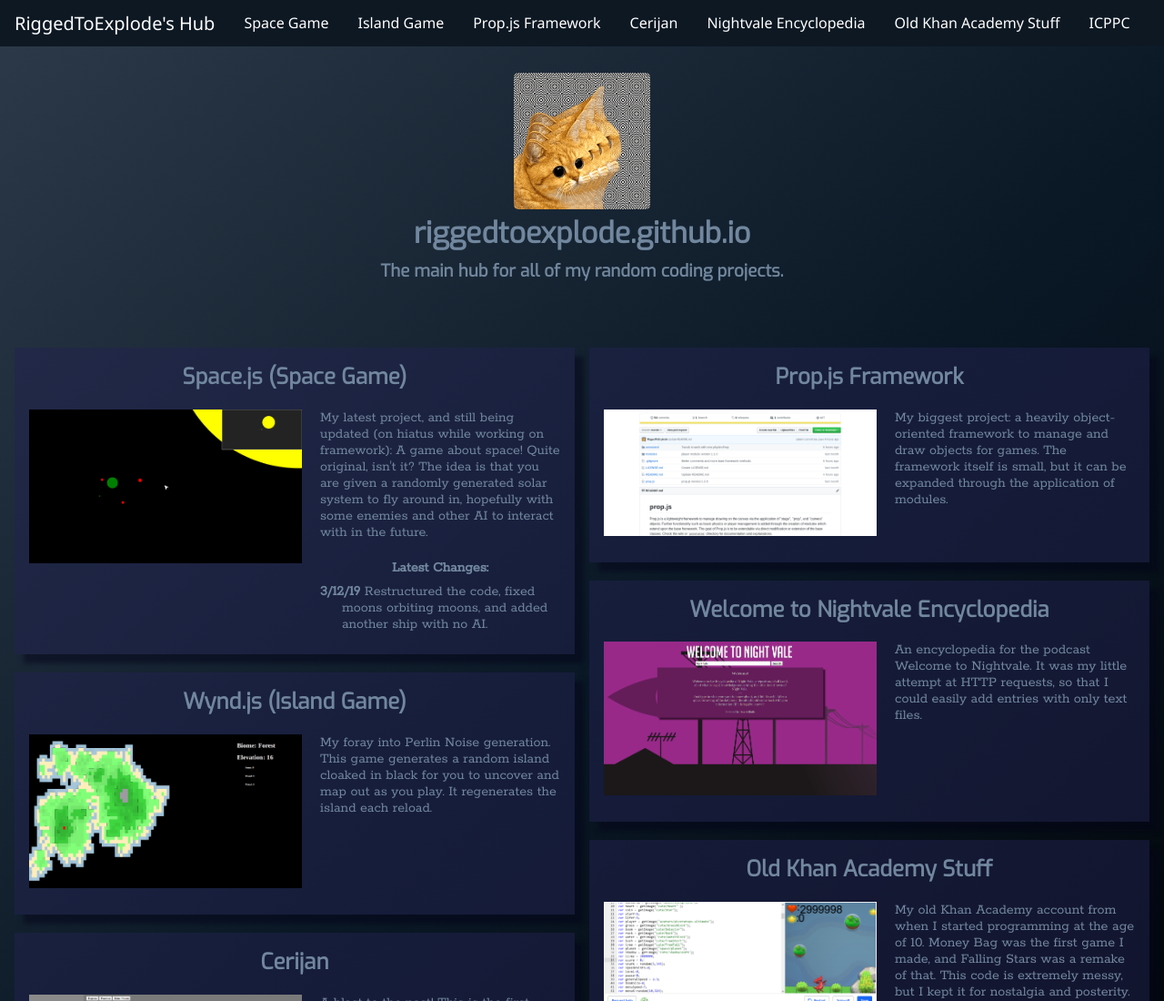
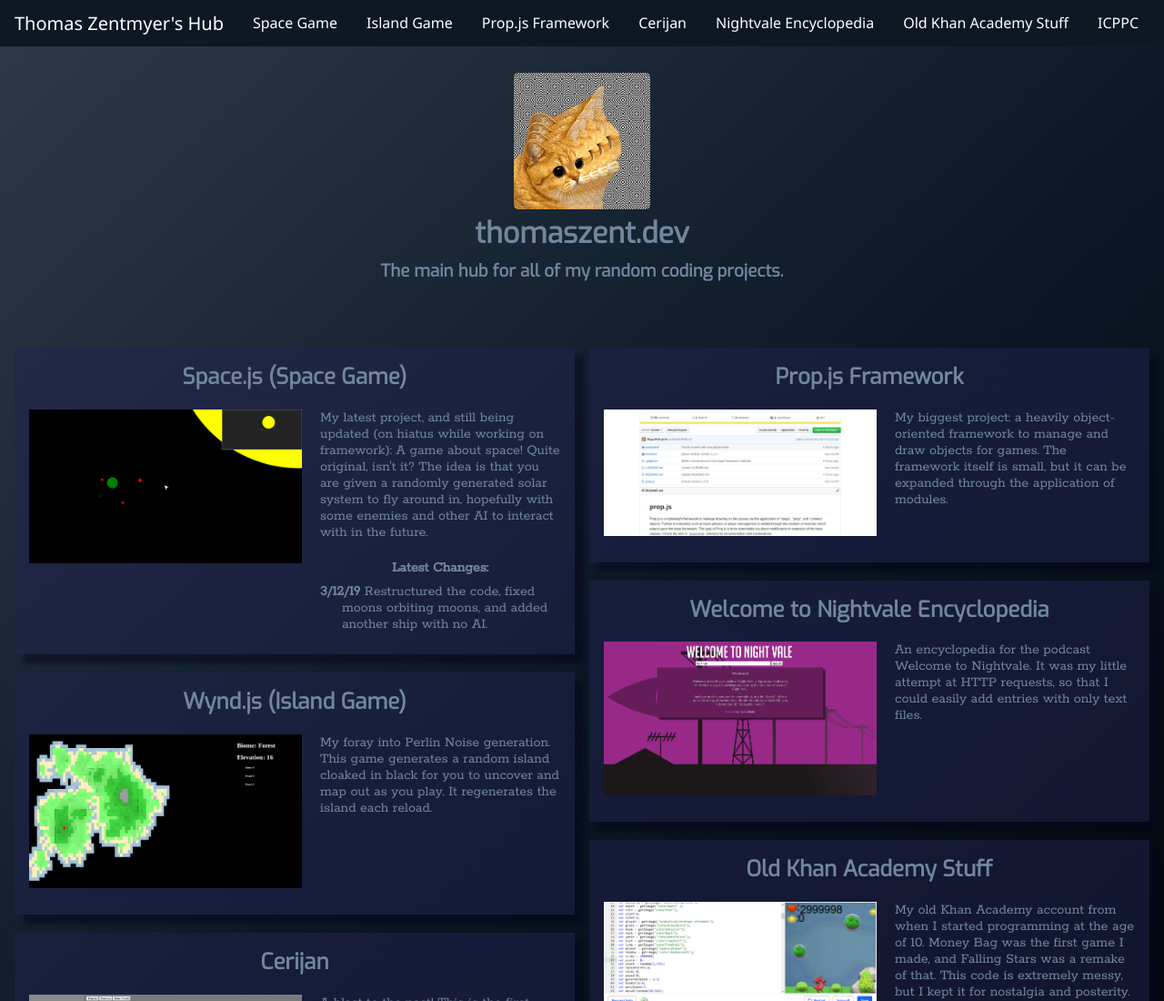
Before and after one commit to RiggedToExplode/riggedtoexplode.github.io, a plain HTML site: page index.html in a window 1280 px wide. Shown: the top 1100 px of the page at 91% size. Drawn offline with Linux system fonts and the light colour scheme.

Commit message:
Switch username to full name and change title

```diff
--- a/index.html
+++ b/index.html
@@ -10,7 +10,7 @@
         <script src="main.js"></script>
         <ul class="navbar">
             <li class="navbar-item">
-                <a class="navbar-logo" href="#top">RiggedToExplode's Hub</a>
+                <a class="navbar-logo" href="#top">Thomas Zentmyer's Hub</a>
             </li>
             <li class="navbar-item">
                 <a class="navbar-link" href="space.js/main.html">Space Game</a>
@@ -39,7 +39,7 @@
             <a title="To my GitHub account." href="https://github.com/RiggedToExplode">
                 <img width="150" src="imgs/profile.gif" />
             </a>
-            <h1><a title="To the repository for this website." href="https://github.com/RiggedToExplode/riggedtoexplode.github.io">riggedtoexplode.github.io</a></h1>
+            <h1><a title="To the repository for this website." href="https://github.com/RiggedToExplode/riggedtoexplode.github.io">thomaszent.dev</a></h1>
         </div>
 
         <h3 class="page-subheader">The main hub for all of my random coding projects.</h3>
```
